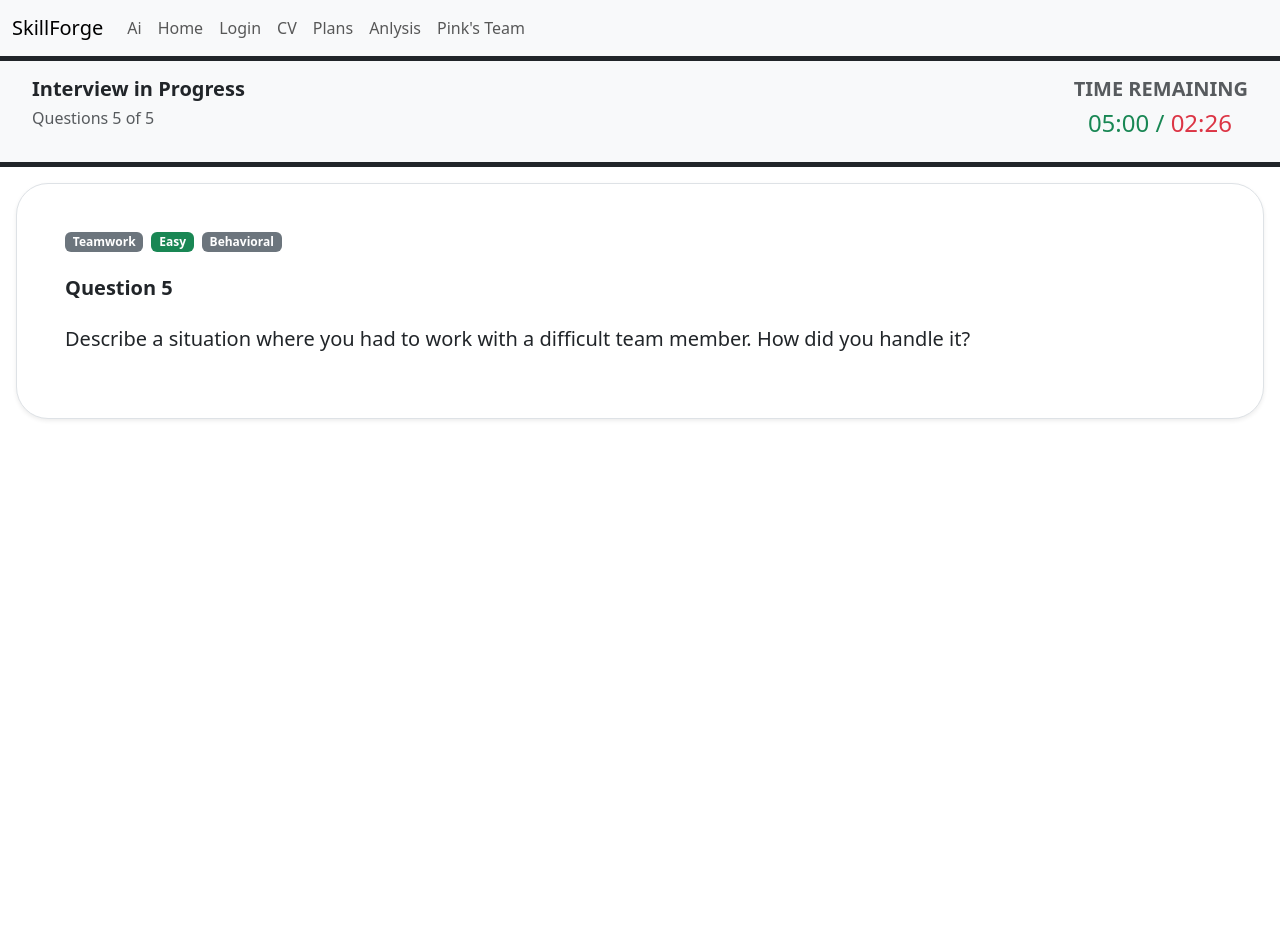
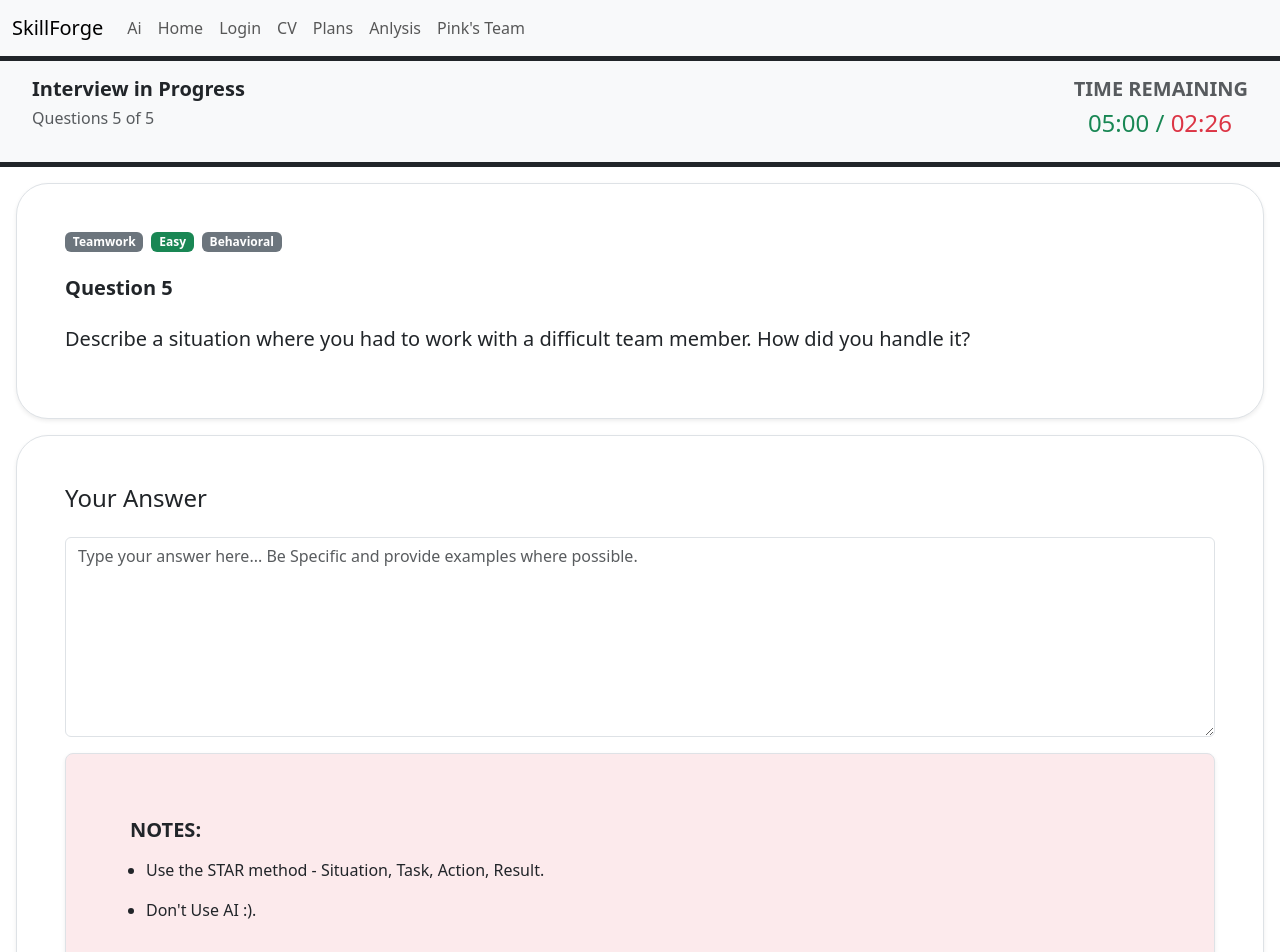
Before and after one commit to ahmadessawii06/skillforge, a React (Vite) app: page /ai in a window 1280 px wide. Shown: the top 952 px of the page. Before the commit the page ends 800 px from the top, so only its background shows below. Built offline with nearby package versions, Linux system fonts and the light colour scheme.

Commit message:
upload ai-answer-in-ai-page

```diff
--- /dev/null
+++ b/src/components/AI/Ai_Answer.tsx
@@ -0,0 +1,25 @@
+export function Ai_Answer() {
+  return (
+    <section className=" bg-white w-220 h-100 rounded-5 shadow-sm border p-4 p-xl-5 m-3 ">
+      <h4 className="mb-4">Your Answer</h4>
+      <textarea
+        className="w-100 form-control "
+        placeholder="Type your answer here... Be Specific and provide examples where possible. "
+        style={{ height: "200px" }}
+      />
+      <div className="bg-danger bg-opacity-10 mt-3 rounded-3 shadow-sm border p-xl-5 ">
+        <h5 className="mx-3 my-3 fw-bold">NOTES:</h5>
+        <ul>
+          <li>
+            {" "}
+            <p>Use the STAR method - Situation, Task, Action, Result. </p>
+          </li>
+          <li>
+            {" "}
+            <p>Don't Use AI :).</p>
+          </li>
+        </ul>
+      </div>
+    </section>
+  );
+}
--- a/src/pages/Ai.tsx
+++ b/src/pages/Ai.tsx
@@ -1,11 +1,13 @@
 import React from "react";
 import { Ai_Header } from "../components/AI/Ai_Header";
-import {Ai_Question}  from "../components/AI/Ai_Question";
+import { Ai_Question } from "../components/AI/Ai_Question";
+import { Ai_Answer } from "../components/AI/Ai_Answer";
 export default function Ai() {
   return (
     <>
       <Ai_Header />
       <Ai_Question />
+      <Ai_Answer />
     </>
   );
 }
```
